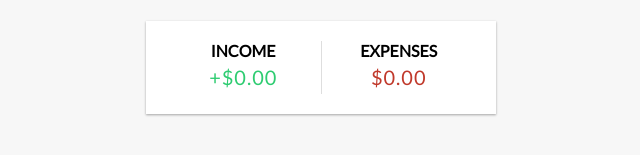
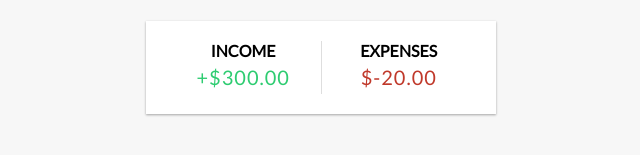
Before and after one commit to DiegoWeinmann/expense-tracker, a React (Create React App) app: page / in a window 1280 px wide. Shown: the part 153-308 px from the top of the page, without its empty margins (319-959 px from the left). Built offline with nearby package versions, Linux system fonts and the light colour scheme.

Commit message:
feat: delete action

```diff
--- a/src/components/IncomeExpenses/IncomeExpenses.tsx
+++ b/src/components/IncomeExpenses/IncomeExpenses.tsx
@@ -1,15 +1,30 @@
-import React from 'react';
+import React, { useContext } from 'react';
+import { GlobalContext } from '../../context/GlobalState';
 
 export const IncomeExpenses = () => {
+  const { transactions } = useContext(GlobalContext);
+
+  const incomeExpenses = transactions.reduce(
+    (incomeExpenses, transaction) => {
+      if (transaction.amount > 0) {
+        incomeExpenses.incomes = incomeExpenses.incomes + transaction.amount;
+      } else {
+        incomeExpenses.expenses = incomeExpenses.expenses + transaction.amount;
+      }
+      return incomeExpenses;
+    },
+    { incomes: 0, expenses: 0 }
+  );
+
   return (
     <div className="inc-exp-container">
       <div>
         <h4>Income</h4>
-        <p className="money plus">+$0.00</p>
+        <p className="money plus">+${incomeExpenses.incomes.toFixed(2)}</p>
       </div>
       <div>
         <h4>Expenses</h4>
-        <p className="money minus">$0.00</p>
+        <p className="money minus">${incomeExpenses.expenses.toFixed(2)}</p>
       </div>
     </div>
   );
--- a/src/components/Transaction/Transaction.tsx
+++ b/src/components/Transaction/Transaction.tsx
@@ -1,5 +1,7 @@
-import React from 'react';
+import React, { useContext } from 'react';
+
 import { Transaction as TransactionType } from '../../types';
+import { GlobalContextDispatch } from '../../context/GlobalState';
 
 interface TransactionProps extends TransactionType {}
 
@@ -8,6 +10,8 @@ export const Transaction: React.FC<TransactionProps> = ({
   amount,
   text,
 }) => {
+  const { dispatch } = useContext(GlobalContextDispatch);
+
   const sign = Number(amount) < 0 ? '-' : '+';
   return (
     <li className={amount < 0 ? 'minus' : 'plus'}>
@@ -15,7 +19,17 @@ export const Transaction: React.FC<TransactionProps> = ({
       <span>
         {sign}${Math.abs(amount)}
       </span>
-      <button className="delete-btn">x</button>
+      <button
+        className="delete-btn"
+        onClick={() => {
+          dispatch({
+            type: 'DELETE_TRANSACTION',
+            id,
+          });
+        }}
+      >
+        x
+      </button>
     </li>
   );
 };
--- a/src/context/GlobalState.tsx
+++ b/src/context/GlobalState.tsx
@@ -1,6 +1,6 @@
 import React, { createContext, useReducer } from 'react';
 
-import { GlobalState, GlobalStateReducer } from '../types';
+import { GlobalState, GlobalStateReducer, GlobalStateDispatch } from '../types';
 import { AppReducer } from '../reducers/AppReducer';
 
 const initialState: GlobalState = {
@@ -19,15 +19,21 @@ const initialState: GlobalState = {
 };
 
 export const GlobalContext = createContext<GlobalState>(initialState);
+export const GlobalContextDispatch = createContext<GlobalStateDispatch>({
+  dispatch: () => {},
+});
 
 export const GlobalProvider: React.FC = ({ children }) => {
   const [state, dispatch] = useReducer<GlobalStateReducer>(
     AppReducer,
     initialState
   );
+
   return (
     <GlobalContext.Provider value={{ transactions: state.transactions }}>
-      {children}
+      <GlobalContextDispatch.Provider value={{ dispatch }}>
+        {children}
+      </GlobalContextDispatch.Provider>
     </GlobalContext.Provider>
   );
 };
--- a/src/reducers/AppReducer.ts
+++ b/src/reducers/AppReducer.ts
@@ -5,6 +5,13 @@ export const AppReducer: GlobalStateReducer = (
   action
 ): GlobalState => {
   switch (action.type) {
+    case 'DELETE_TRANSACTION':
+      return {
+        ...state,
+        transactions: state.transactions.filter(
+          (transaction) => transaction.id !== action.id
+        ),
+      };
     default:
       return state;
   }
```
Also changed, not shown: src/types.ts (+9 -4 lines).
